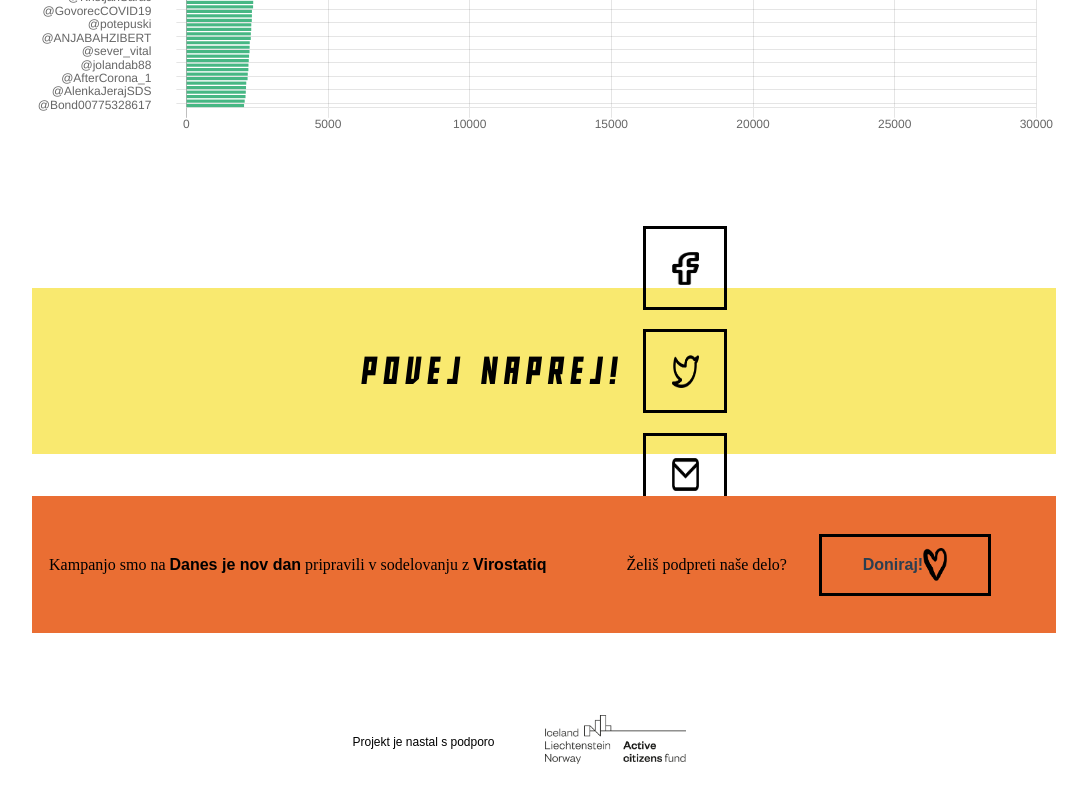
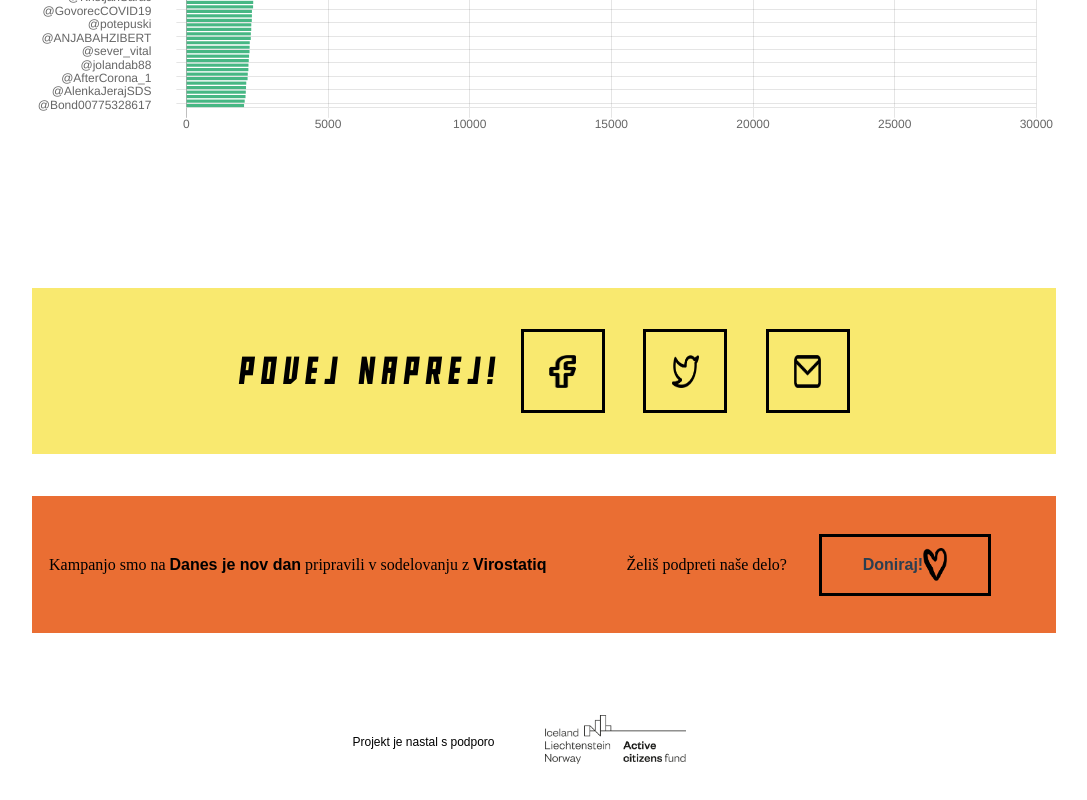
Before and after one commit to danesjenovdan/brigade, a Vue app: page / in a window 1280 px wide. Shown: the part 6803-7603 px from the top of the page, without its empty margins (96-1183 px from the left). Built offline with nearby package versions, Linux system fonts and the light colour scheme; a web font is replaced by a local one.

Commit message:
Fix socialMediatBanner icons css.

```diff
--- a/src/components/SocialMediaBanner.vue
+++ b/src/components/SocialMediaBanner.vue
@@ -30,11 +30,6 @@ import SocialMediaIcon from './SocialMediaIcon.vue'
 			height: 100%;
 			width: 100%;
 		}
-		.container-icons {
-			display: flex;
-			justify-content: center;
-			flex-direction: row;
-		}
 }
 
 	@media only screen and (min-width: 769px) {
@@ -42,6 +37,11 @@ import SocialMediaIcon from './SocialMediaIcon.vue'
 			height: 166px;
 		}
 	}
+			.container-icons {
+			display: flex;
+			justify-content: center;
+			flex-direction: row;
+		}
 	h1 {
 		/* Style for "POVEJ NAPR" */
 		color: #000000;
```
Also changed, not shown: 1 other file (tests, documents, lock files or other folders).
